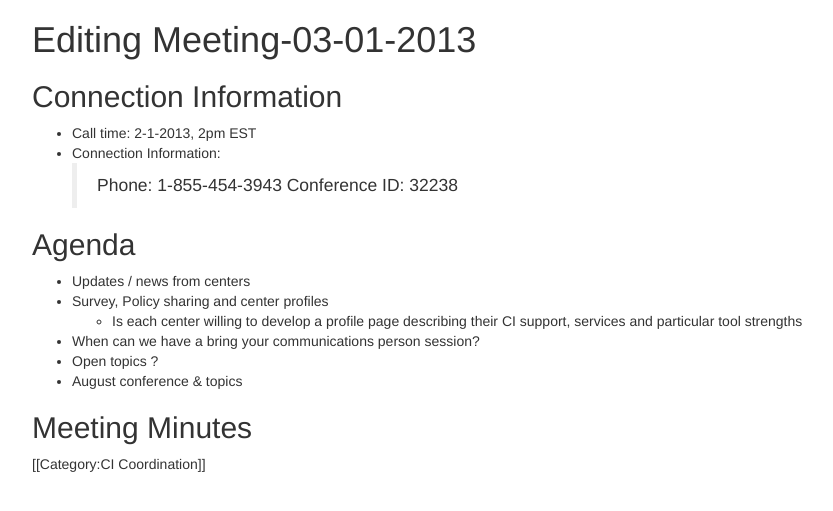
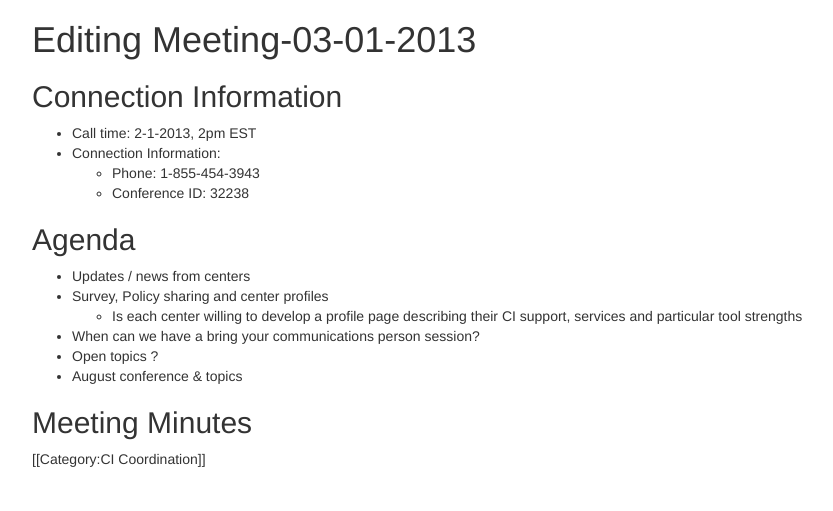
Before and after one commit to bio-collabit/wiki, a Jekyll site: the page built from meeting-03-01-2013.md, in a window 1280 px wide. Shown: the top 511 px of the page, without its empty margins (38-871 px from the left). Built offline with Jekyll 4.4.1, drawn with Linux system fonts in a browser that asks for light colours; nearby versions of some CDN libraries; Markdown is read by kramdown in place of the engine named in the settings.

```diff
--- a/meeting-03-01-2013.md
+++ b/meeting-03-01-2013.md
@@ -8,8 +8,8 @@
 
 * Call time: 2-1-2013, 2pm EST
 * Connection Information:
-  > Phone: 1-855-454-3943
-  > Conference ID: 32238
+  * Phone: 1-855-454-3943
+  * Conference ID: 32238
 
 ## Agenda
 
```
